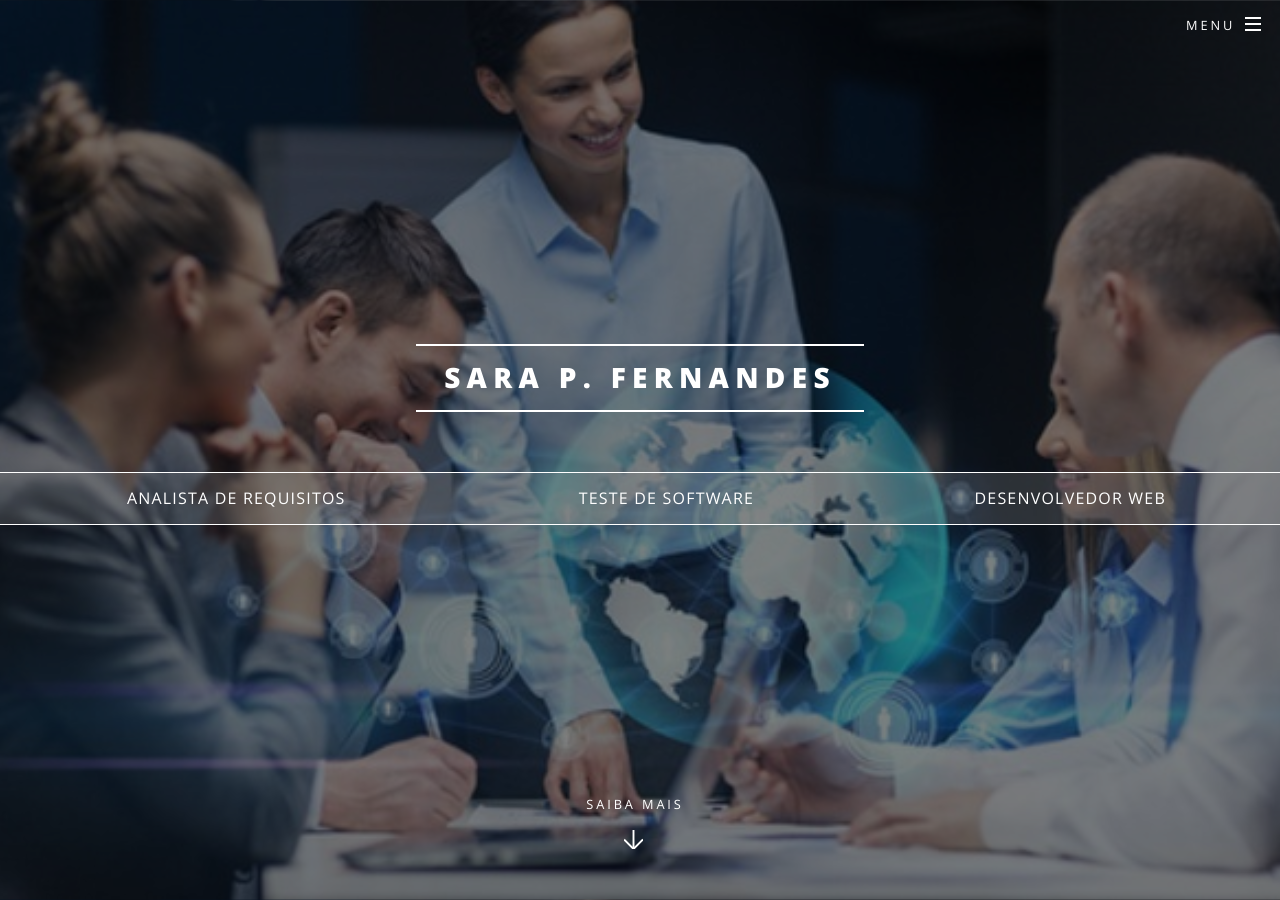
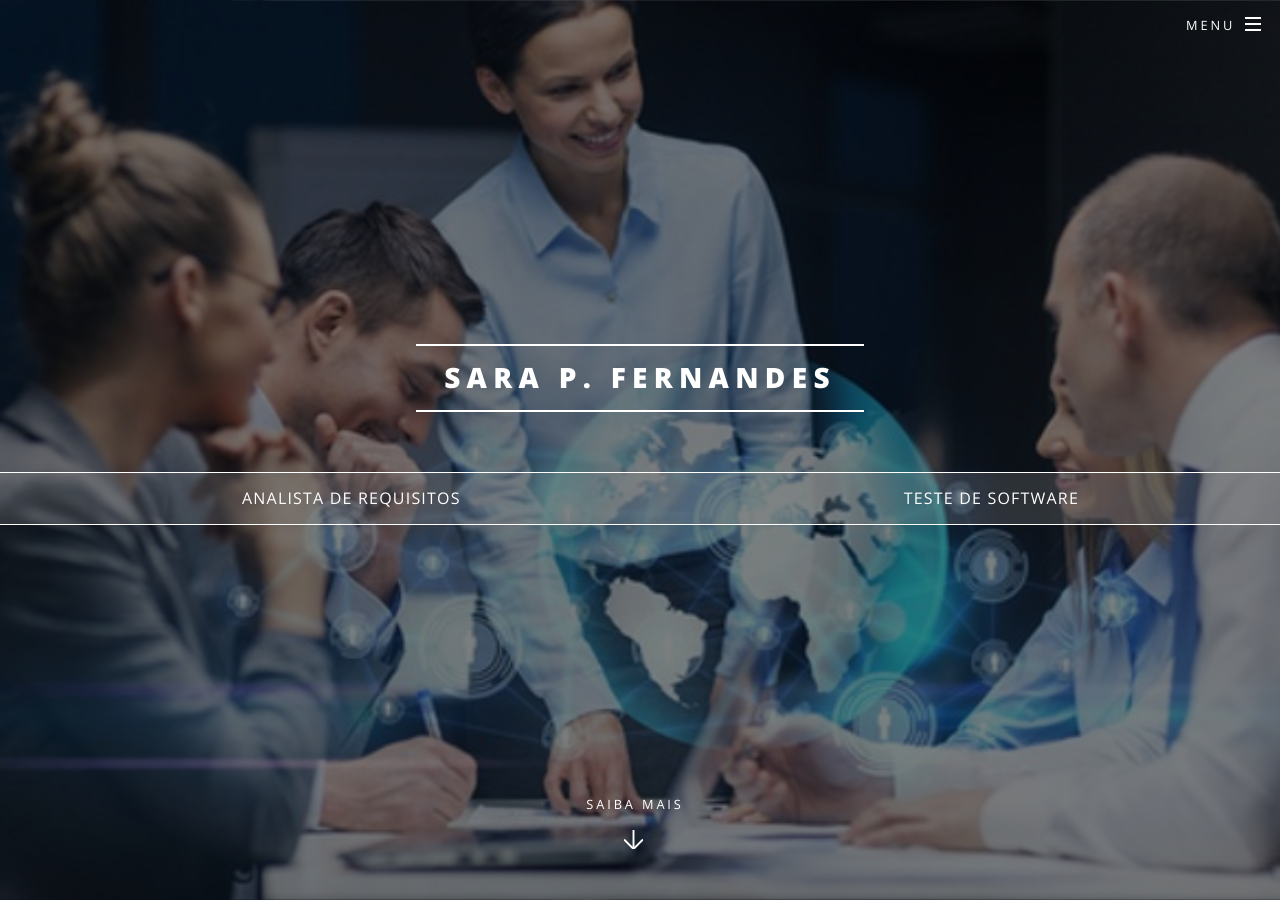
Before and after one commit to SaraFernandes/sarafernandes.github.io_sfdhgdfg, a Jekyll site: the page built from index.html, in a window 1280 px wide and 900 px high. Built offline with Jekyll 4.4.1, drawn with Linux system fonts in a browser that asks for light colours.

```diff
--- a/_config.yml
+++ b/_config.yml
@@ -4,7 +4,7 @@
 # Site settings
 title: Sara P. Fernandes
 description: |
-  ANALISTA DE REQUISITOS | TESTE DE SOFTWARE | DESENVOLVEDOR WEB
+  ANALISTA DE REQUISITOS | TESTE DE SOFTWARE
 owner: Sara P. Fernandes # or company name
 first_published: 2016 # if migrating another site, the year of your first publish
 email: sarafernandescomp@gmail.com
```
